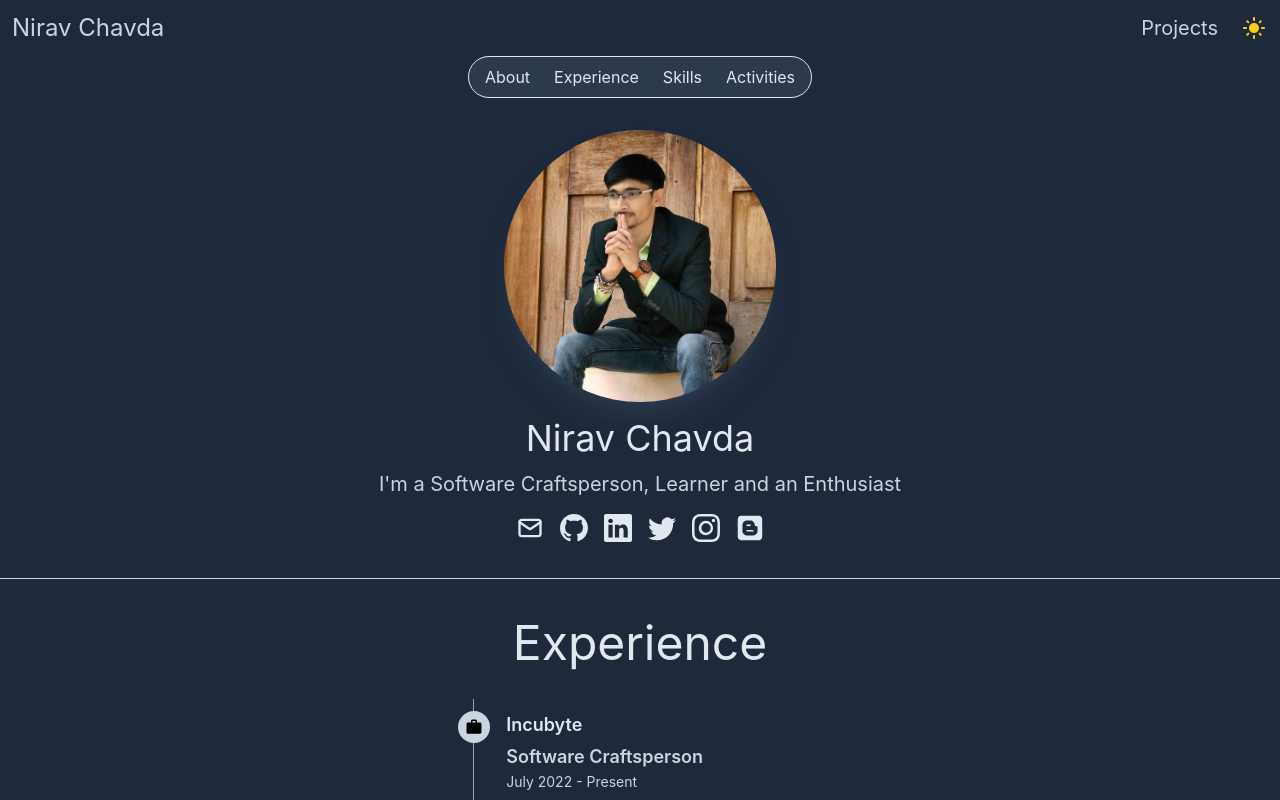
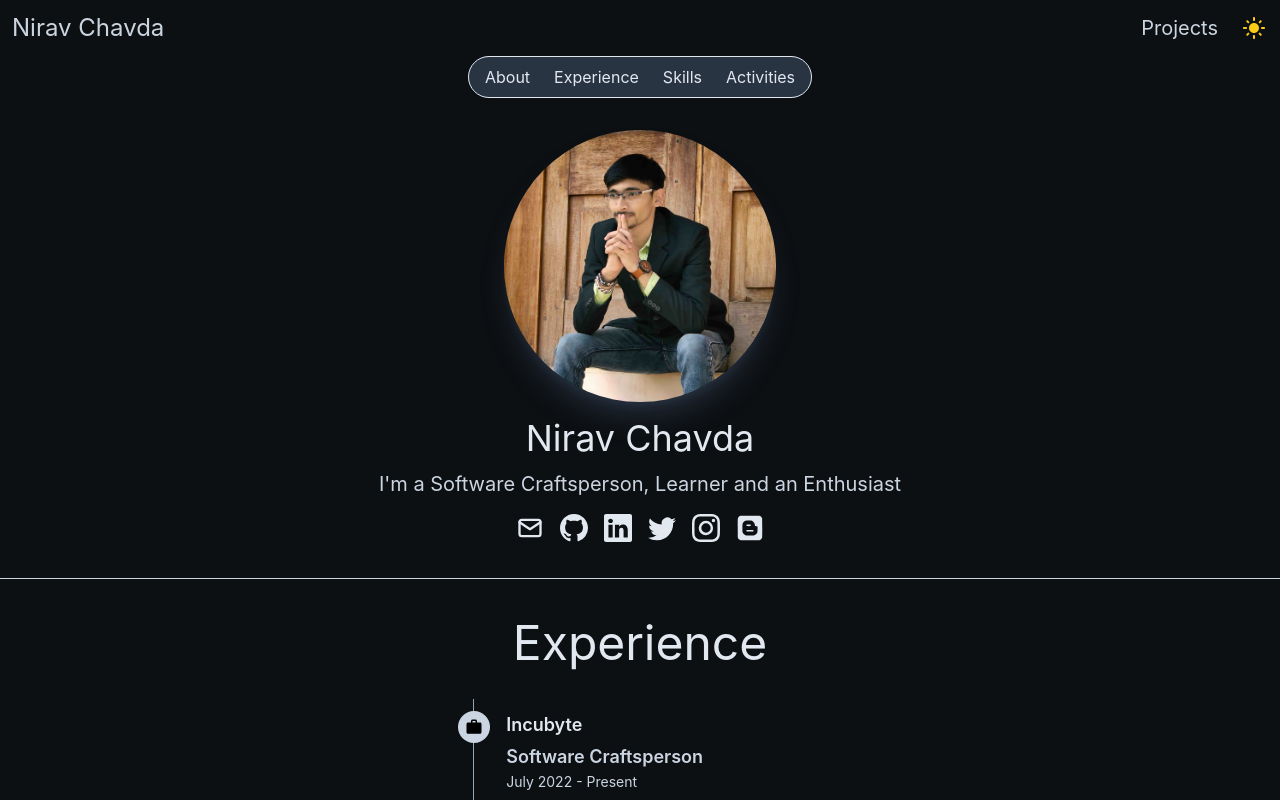
Before and after one commit to niravchavda99/niravchavda99.github.io, a React (Create React App) app: page / in a window 1280 px wide. Shown: the top 800 px of the page. Built offline with nearby package versions, Linux system fonts and the light colour scheme.

Commit message:
ENH: Change background dark mode color

```diff
--- a/src/app/common/Common.scss
+++ b/src/app/common/Common.scss
@@ -1,3 +1,7 @@
+:root {
+  --bg-color: rgb(13, 16, 19);
+}
+
 .transition-all {
   transition: all 0.5s linear;
 }
@@ -7,7 +11,7 @@
 }
 
 .bg-dark {
-  @apply bg-slate-800;
+  background-color: var(--bg-color);
 }
 
 .mobile-hidden {
```
Also changed, not shown: src/app/header/Header.scss (line endings or trailing spaces).
